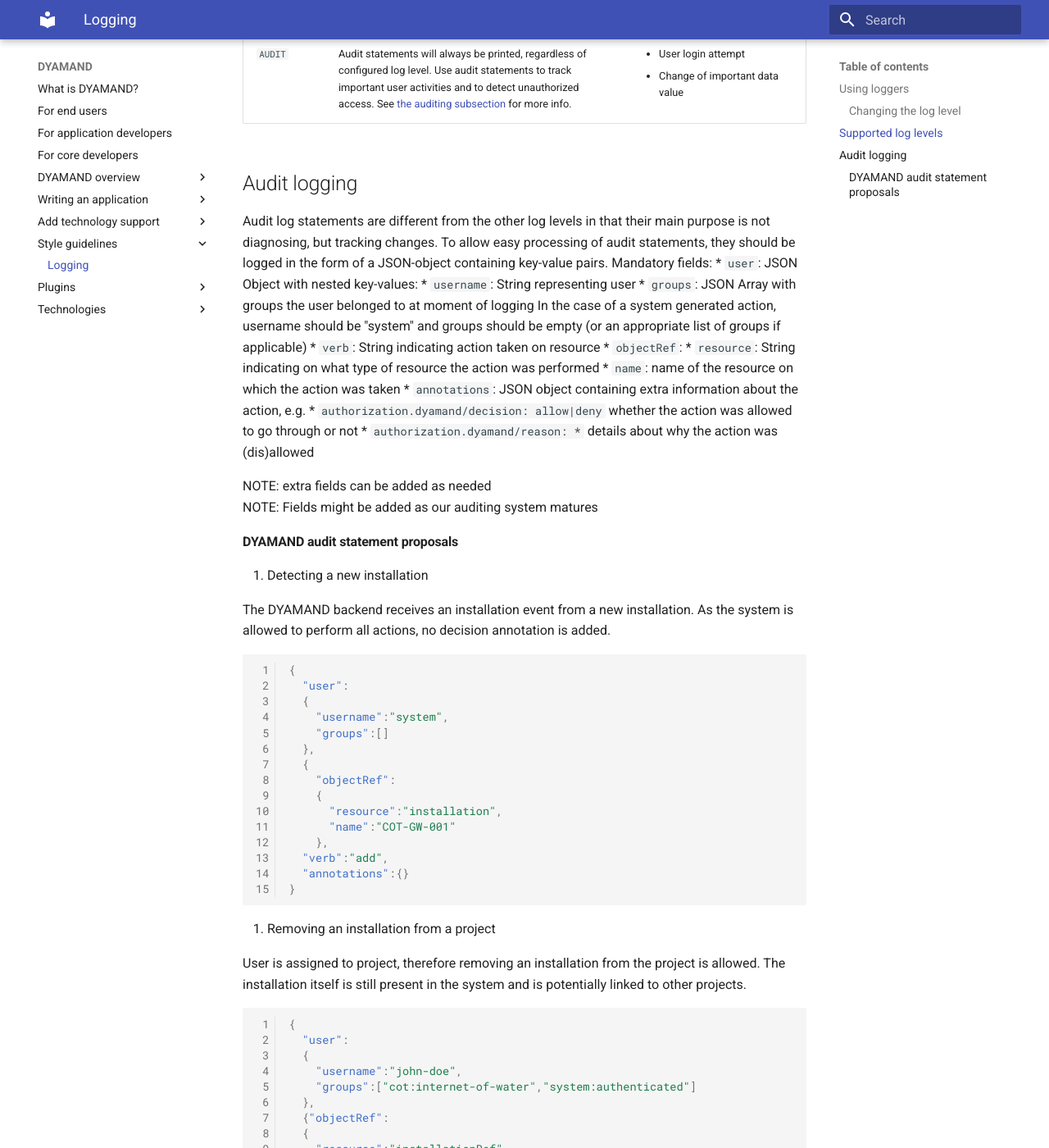
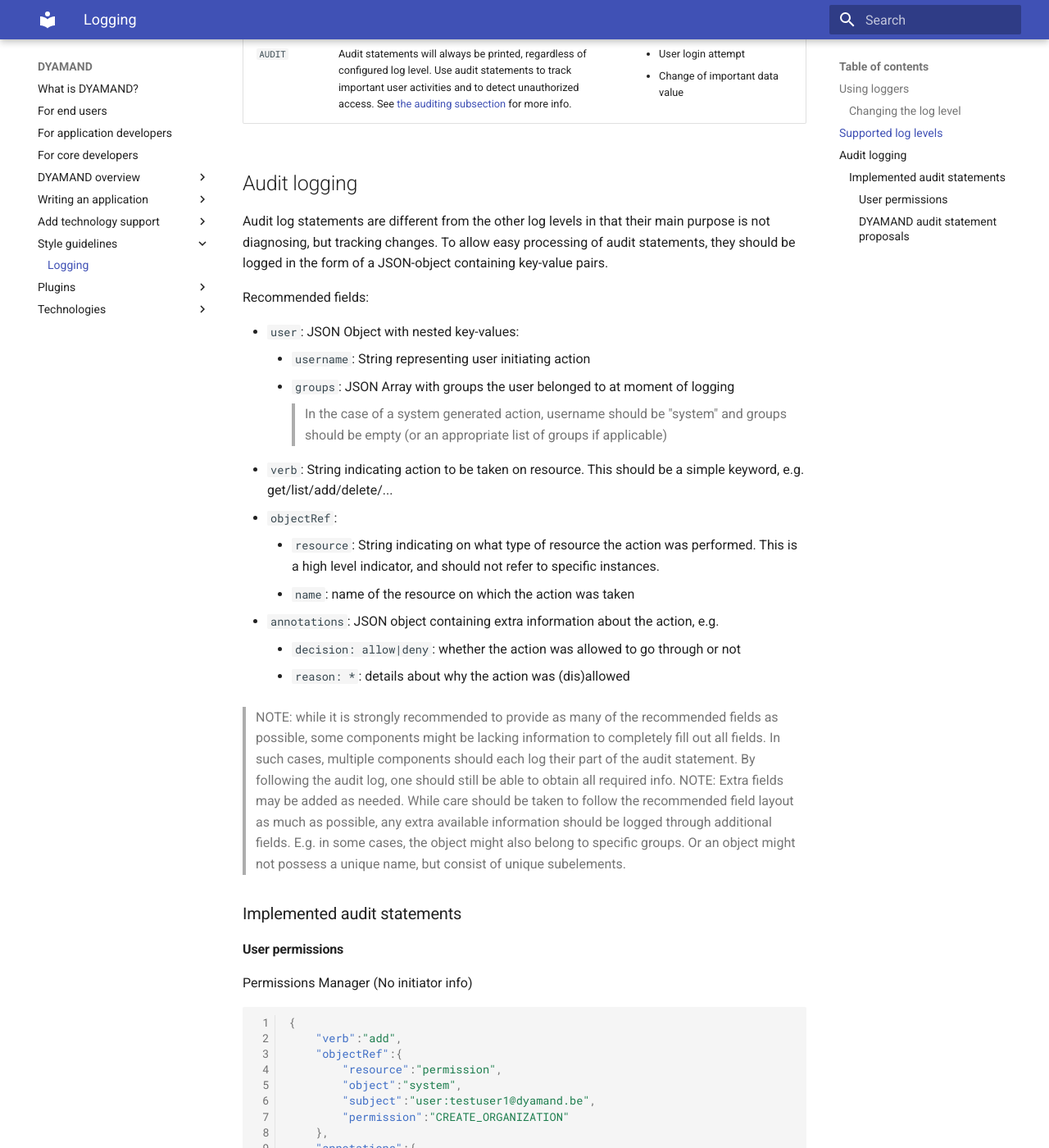
Before and after one commit to dyamand/dyamand.github.io, an MkDocs documentation site: the page built from docs/styleguides/logging.md, in a window 1280 px wide and 1400 px high, scrolled down 2652 px. Shown: the whole window at 82% size. Built offline with MkDocs 1.6.1 and Material for MkDocs 9.7.7, drawn with Linux system fonts in a browser that asks for light colours; some of the changed text lies outside the part shown.

Commit message:
docs: updated audit logging documentation (#4)
* docs: updated audit logging documentation

````diff
--- a/docs/styleguides/logging.md
+++ b/docs/styleguides/logging.md
@@ -77,21 +77,62 @@
 ## Audit logging
 Audit log statements are different from the other log levels in that their main purpose is not diagnosing, but tracking changes.
 To allow easy processing of audit statements, they should be logged in the form of a JSON-object containing key-value pairs.
-Mandatory fields:
+
+Recommended fields:
+
 * `user`: JSON Object with nested key-values:
-  * `username`: String representing user
-  * `groups`: JSON Array with groups the user belonged to at moment of logging
-  In the case of a system generated action, username should be "system" and groups should be empty (or an appropriate list of groups if applicable)
-* `verb`: String indicating action taken on resource
+    * `username`: String representing user initiating action
+    * `groups`: JSON Array with groups the user belonged to at moment of logging
+       >In the case of a system generated action, username should be "system" and groups should be empty (or an appropriate list of groups if applicable)
+* `verb`: String indicating action to be taken on resource. This should be a simple keyword, e.g. get/list/add/delete/...
 * `objectRef`:
-  * `resource`: String indicating on what type of resource the action was performed
-  * `name`: name of the resource on which the action was taken
+    * `resource`: String indicating on what type of resource the action was performed. This is a high level indicator, and should not refer to specific instances.
+    * `name`: name of the resource on which the action was taken
 * `annotations`: JSON object containing extra information about the action, e.g.
-  * `authorization.dyamand/decision: allow|deny` whether the action was allowed to go through or not
-  * `authorization.dyamand/reason: *` details about why the action was (dis)allowed
+    * `decision: allow|deny`: whether the action was allowed to go through or not
+    * `reason: *`: details about why the action was (dis)allowed
 
-NOTE: extra fields can be added as needed</br>
-NOTE: Fields might be added as our auditing system matures
+> NOTE: while it is strongly recommended to provide as many of the recommended fields as possible, some components might be lacking information to completely fill out all fields. In such cases, multiple components should each log their part of the audit statement. By following the audit log, one should still be able to obtain all required info.
+> NOTE: Extra fields may be added as needed. While care should be taken to follow the recommended field layout as much as possible, any extra available information should be logged through additional fields. E.g. in some cases, the object might also belong to specific groups. Or an object might not possess a unique name, but consist of unique subelements.
+
+
+### Implemented audit statements
+#### User permissions
+Permissions Manager (No initiator info)
+```json
+{
+    "verb":"add",
+    "objectRef":{
+        "resource":"permission",
+        "object":"system",
+        "subject":"user:testuser1@dyamand.be",
+        "permission":"CREATE_ORGANIZATION"
+    },
+    "annotations":{
+        "decision":"allow",
+        "result":"added"
+    }
+}
+```
+User Service (Has initatior info)
+```json
+{
+    "user":{
+        "username":"system",
+        "groups":[
+        ]
+    },
+    "objectRef":{
+        "resource":"permission",
+        "object":"system",
+        "subject":"user:testuser1@dyamand.be",
+        "permission":"CREATE_ORGANIZATION"
+    },
+    "verb":"add",
+    "annotations":{
+    }
+}
+```
 
 #### DYAMAND audit statement proposals
 1. Detecting a new installation
````
